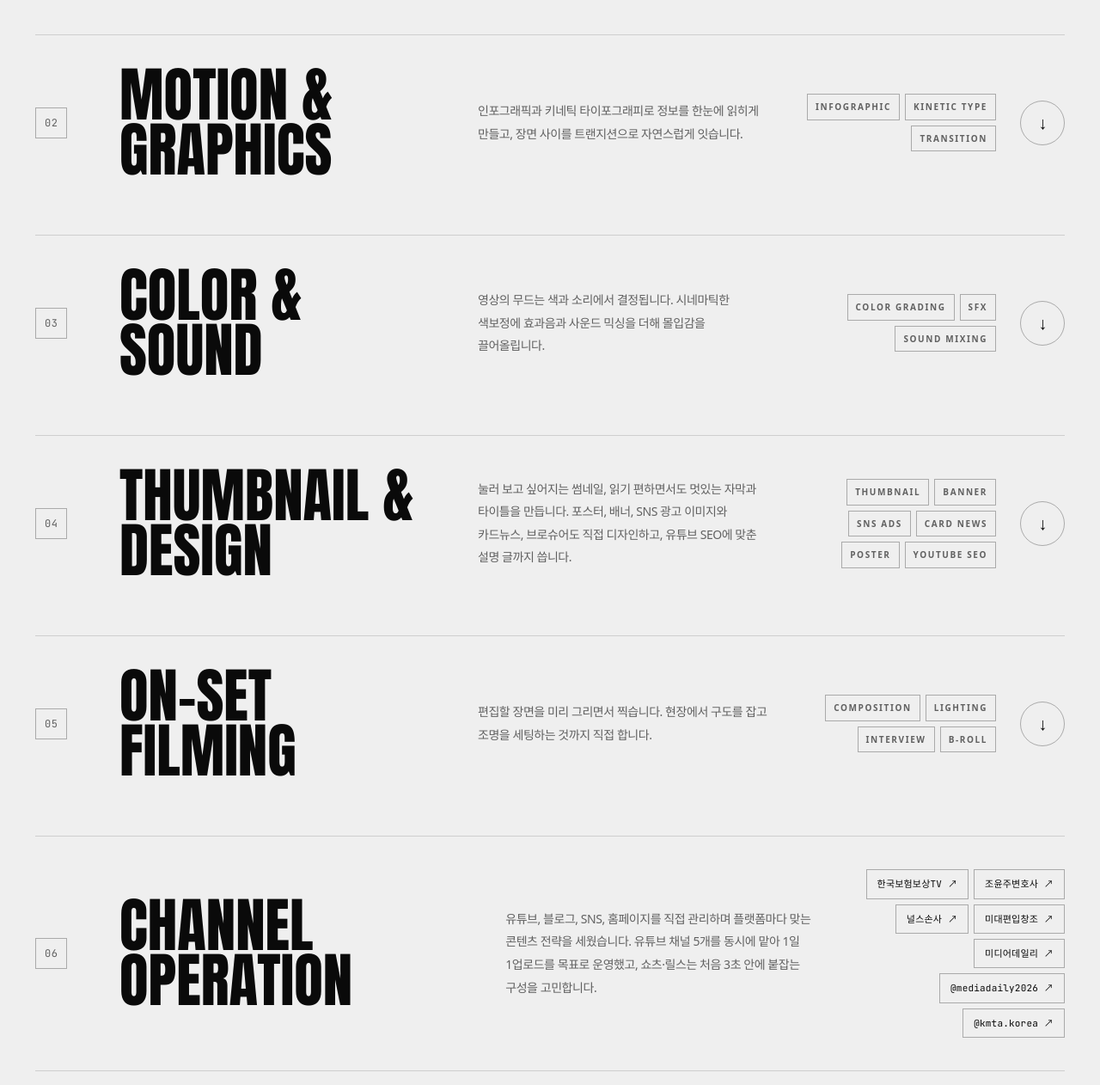
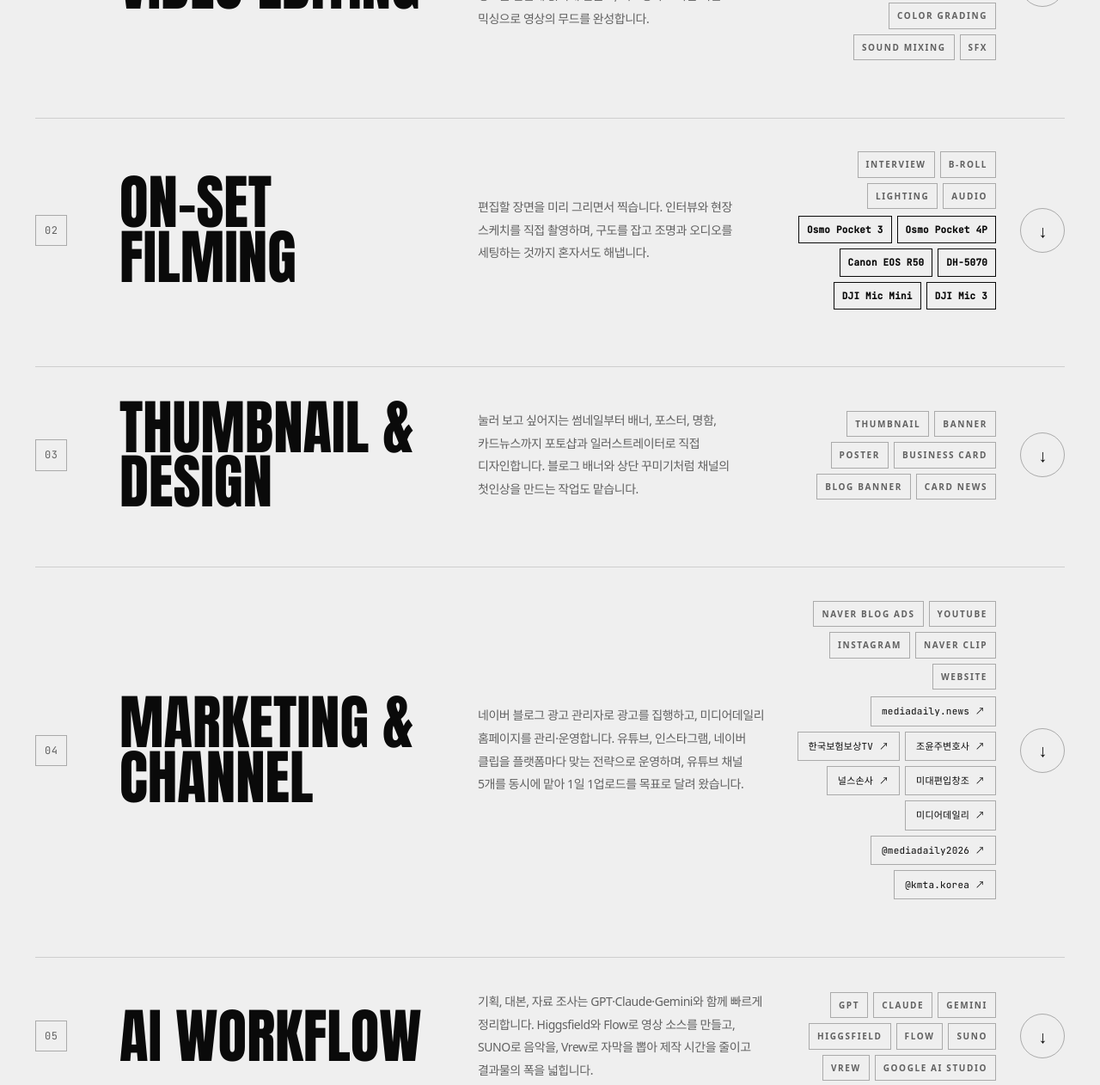
Before and after one commit to rlagyals970201-ui/rlagyals970201-ui.github.io, a plain HTML site: page index.html in a window 1280 px wide. Shown: the part 4517-5779 px from the top of the page at 86% size. Drawn offline with Linux system fonts and the light colour scheme; a web font is replaced by a local one.

Commit message:
Restructure capabilities: editing, filming gear, design, marketing, AI
Co-Authored-By: Claude Opus 5.5 <noreply@anthropic.com>

```diff
--- a/css/style.css
+++ b/css/style.css
@@ -513,6 +513,9 @@ h1, h2, h3, p, dl, dd, figure { margin: 0; }
 .tags--links a { display: block; padding: 6px 12px; font-family: var(--mono); font-size: 11px; font-weight: 400; }
 .tags--links li:hover { background: var(--red); border-color: var(--red); }
 
+.cap__tagset { display: flex; flex-direction: column; align-items: flex-end; gap: 8px; }
+.tags--gear li { font-family: var(--mono); font-size: 11px; text-transform: none; letter-spacing: .02em; color: var(--ink); border-color: var(--ink); }
+
 /* Tools */
 .tools { margin-top: var(--sec-y); }
 .tools__head {
@@ -834,7 +837,8 @@ body.is-locked { overflow: hidden; }
 /* ---------------- RESPONSIVE ---------------- */
 @media (max-width: 1024px) {
   .cap__item { grid-template-columns: 60px 1fr; }
-  .cap__item p, .cap__item .tags { grid-column: 2; }
+  .cap__item p, .cap__item .tags, .cap__tagset { grid-column: 2; }
+  .cap__tagset { align-items: flex-start; }
   .tags { justify-content: flex-start; }
   .tools__grid { grid-template-columns: repeat(3, 1fr); }
   .tool:nth-child(4) { border-left: 1px solid var(--hair); }
@@ -877,7 +881,7 @@ body.is-locked { overflow: hidden; }
   .cursor { display: none; }
 
   .cap__item { grid-template-columns: 1fr; gap: 14px; }
-  .cap__item p, .cap__item .tags { grid-column: auto; }
+  .cap__item p, .cap__item .tags, .cap__tagset { grid-column: auto; }
 
   .tools__grid { grid-template-columns: repeat(2, 1fr); }
   .tool, .tool:first-child, .tool:nth-child(4) { border-left: 0; min-height: 180px; }
--- a/index.html
+++ b/index.html
@@ -14,7 +14,7 @@
   <link rel="preconnect" href="https://fonts.gstatic.com" crossorigin>
   <link href="https://fonts.googleapis.com/css2?family=Anton&family=Caveat:wght@600;700&family=JetBrains+Mono:wght@400;500&display=swap" rel="stylesheet">
   <link rel="stylesheet" href="https://cdn.jsdelivr.net/gh/orioncactus/pretendard@v1.3.9/dist/web/static/pretendard.min.css">
-  <link rel="stylesheet" href="css/style.css?v=20261120e">
+  <link rel="stylesheet" href="css/style.css?v=20261120g">
 </head>
 <body>
 
@@ -179,56 +179,57 @@
         <li class="cap__item has-gal" data-reveal data-cap="01">
           <span class="cap__trk">01</span>
           <h3>Video Editing</h3>
-          <p>유튜브 예능, 인터뷰, 브랜드 필름처럼 장르마다 맞는 리듬이 다릅니다. 그 리듬에 맞춰 컷을 자르고, 이야기가 끝까지 붙잡히도록 구성합니다.</p>
-          <ul class="tags"><li>Cut &amp; Pacing</li><li>Storytelling</li><li>Interview</li><li>Brand Film</li></ul>
+          <p>인터뷰, 브랜드 필름, 유튜브 롱폼과 숏폼까지 장르에 맞는 리듬으로 컷을 자릅니다. 모션그래픽과 키네틱 타이포로 정보를 한눈에 읽히게 만들고, 색보정과 효과음·사운드 믹싱으로 영상의 무드를 완성합니다.</p>
+          <ul class="tags"><li>Cut &amp; Pacing</li><li>Motion Graphics</li><li>Kinetic Type</li><li>Color Grading</li><li>Sound Mixing</li><li>SFX</li></ul>
           <button type="button" class="cap__toggle" aria-expanded="false" aria-controls="capGal01" aria-label="01 작업 이미지 펼치기"><span aria-hidden="true">↓</span></button>
           <div class="cap__gal" id="capGal01" aria-hidden="true"></div>
         </li>
         <li class="cap__item has-gal" data-reveal data-cap="02">
           <span class="cap__trk">02</span>
-          <h3>Motion &amp; Graphics</h3>
-          <p>인포그래픽과 키네틱 타이포그래피로 정보를 한눈에 읽히게 만들고, 장면 사이를 트랜지션으로 자연스럽게 잇습니다.</p>
-          <ul class="tags"><li>Infographic</li><li>Kinetic Type</li><li>Transition</li></ul>
+          <h3>On-Set Filming</h3>
+          <p>편집할 장면을 미리 그리면서 찍습니다. 인터뷰와 현장 스케치를 직접 촬영하며, 구도를 잡고 조명과 오디오를 세팅하는 것까지 혼자서도 해냅니다.</p>
+          <div class="cap__tagset">
+            <ul class="tags"><li>Interview</li><li>B-roll</li><li>Lighting</li><li>Audio</li></ul>
+            <ul class="tags tags--gear"><li>Osmo Pocket 3</li><li>Osmo Pocket 4P</li><li>Canon EOS R50</li><li>DH-5070</li><li>DJI Mic Mini</li><li>DJI Mic 3</li></ul>
+          </div>
           <button type="button" class="cap__toggle" aria-expanded="false" aria-controls="capGal02" aria-label="02 작업 이미지 펼치기"><span aria-hidden="true">↓</span></button>
           <div class="cap__gal" id="capGal02" aria-hidden="true"></div>
         </li>
         <li class="cap__item has-gal" data-reveal data-cap="03">
           <span class="cap__trk">03</span>
-          <h3>Color &amp; Sound</h3>
-          <p>영상의 무드는 색과 소리에서 결정됩니다. 시네마틱한 색보정에 효과음과 사운드 믹싱을 더해 몰입감을 끌어올립니다.</p>
-          <ul class="tags"><li>Color Grading</li><li>SFX</li><li>Sound Mixing</li></ul>
+          <h3>Thumbnail &amp; Design</h3>
+          <p>눌러 보고 싶어지는 썸네일부터 배너, 포스터, 명함, 카드뉴스까지 포토샵과 일러스트레이터로 직접 디자인합니다. 블로그 배너와 상단 꾸미기처럼 채널의 첫인상을 만드는 작업도 맡습니다.</p>
+          <ul class="tags"><li>Thumbnail</li><li>Banner</li><li>Poster</li><li>Business Card</li><li>Blog Banner</li><li>Card News</li></ul>
           <button type="button" class="cap__toggle" aria-expanded="false" aria-controls="capGal03" aria-label="03 작업 이미지 펼치기"><span aria-hidden="true">↓</span></button>
           <div class="cap__gal" id="capGal03" aria-hidden="true"></div>
         </li>
         <li class="cap__item has-gal" data-reveal data-cap="04">
           <span class="cap__trk">04</span>
-          <h3>Thumbnail &amp; Design</h3>
-          <p>눌러 보고 싶어지는 썸네일, 읽기 편하면서도 멋있는 자막과 타이틀을 만듭니다. 포스터, 배너, SNS 광고 이미지와 카드뉴스, 브로슈어도 직접 디자인하고, 유튜브 SEO에 맞춘 설명 글까지 씁니다.</p>
-          <ul class="tags"><li>Thumbnail</li><li>Banner</li><li>SNS Ads</li><li>Card News</li><li>Poster</li><li>YouTube SEO</li></ul>
+          <h3>Marketing &amp; Channel</h3>
+          <p>네이버 블로그 광고 관리자로 광고를 집행하고, 미디어데일리 홈페이지를 관리·운영합니다. 유튜브, 인스타그램, 네이버 클립을 플랫폼마다 맞는 전략으로 운영하며, 유튜브 채널 5개를 동시에 맡아 1일 1업로드를 목표로 달려 왔습니다.</p>
+          <div class="cap__tagset">
+            <ul class="tags"><li>Naver Blog Ads</li><li>YouTube</li><li>Instagram</li><li>Naver Clip</li><li>Website</li></ul>
+            <ul class="tags tags--links">
+              <li><a href="https://mediadaily.news/" target="_blank" rel="noopener">mediadaily.news ↗</a></li>
+              <li><a href="https://www.youtube.com/@KIC_TV" target="_blank" rel="noopener">한국보험보상TV ↗</a></li>
+              <li><a href="https://www.youtube.com/@%EC%9D%BC%EC%83%81%EC%86%8D%EB%B3%80%ED%98%B8%EC%82%AC%EC%A1%B0%EC%9C%A4%EC%A3%BC%EB%B3%80" target="_blank" rel="noopener">조윤주변호사 ↗</a></li>
+              <li><a href="https://www.youtube.com/@%EB%84%90%EC%8A%A4%EC%86%90%EC%82%AC" target="_blank" rel="noopener">널스손사 ↗</a></li>
+              <li><a href="https://www.youtube.com/@%EB%AF%B8%EB%8C%80%ED%8E%B8%EC%9E%85%EC%B0%BD%EC%A1%B0" target="_blank" rel="noopener">미대편입창조 ↗</a></li>
+              <li><a href="https://www.youtube.com/@mediadaily_insite" target="_blank" rel="noopener">미디어데일리 ↗</a></li>
+              <li><a href="https://www.instagram.com/mediadaily2026/" target="_blank" rel="noopener">@mediadaily2026 ↗</a></li>
+              <li><a href="https://www.instagram.com/kmta.korea/" target="_blank" rel="noopener">@kmta.korea ↗</a></li>
+            </ul>
+          </div>
           <button type="button" class="cap__toggle" aria-expanded="false" aria-controls="capGal04" aria-label="04 작업 이미지 펼치기"><span aria-hidden="true">↓</span></button>
           <div class="cap__gal" id="capGal04" aria-hidden="true"></div>
         </li>
         <li class="cap__item has-gal" data-reveal data-cap="05">
           <span class="cap__trk">05</span>
-          <h3>On-Set Filming</h3>
-          <p>편집할 장면을 미리 그리면서 찍습니다. 현장에서 구도를 잡고 조명을 세팅하는 것까지 직접 합니다.</p>
-          <ul class="tags"><li>Composition</li><li>Lighting</li><li>Interview</li><li>B-roll</li></ul>
+          <h3>AI Workflow</h3>
+          <p>기획, 대본, 자료 조사는 GPT·Claude·Gemini와 함께 빠르게 정리합니다. Higgsfield와 Flow로 영상 소스를 만들고, SUNO로 음악을, Vrew로 자막을 뽑아 제작 시간을 줄이고 결과물의 폭을 넓힙니다.</p>
+          <ul class="tags"><li>GPT</li><li>Claude</li><li>Gemini</li><li>Higgsfield</li><li>Flow</li><li>SUNO</li><li>Vrew</li><li>Google AI Studio</li></ul>
           <button type="button" class="cap__toggle" aria-expanded="false" aria-controls="capGal05" aria-label="05 작업 이미지 펼치기"><span aria-hidden="true">↓</span></button>
           <div class="cap__gal" id="capGal05" aria-hidden="true"></div>
-        </li>
-        <li class="cap__item" data-reveal>
-          <span class="cap__trk">06</span>
-          <h3>Channel Operation</h3>
-          <p>유튜브, 블로그, SNS, 홈페이지를 직접 관리하며 플랫폼마다 맞는 콘텐츠 전략을 세웠습니다. 유튜브 채널 5개를 동시에 맡아 1일 1업로드를 목표로 운영했고, 쇼츠·릴스는 처음 3초 안에 붙잡는 구성을 고민합니다.</p>
-          <ul class="tags tags--links">
-            <li><a href="https://www.youtube.com/@KIC_TV" target="_blank" rel="noopener">한국보험보상TV ↗</a></li>
-            <li><a href="https://www.youtube.com/@%EC%9D%BC%EC%83%81%EC%86%8D%EB%B3%80%ED%98%B8%EC%82%AC%EC%A1%B0%EC%9C%A4%EC%A3%BC%EB%B3%80" target="_blank" rel="noopener">조윤주변호사 ↗</a></li>
-            <li><a href="https://www.youtube.com/@%EB%84%90%EC%8A%A4%EC%86%90%EC%82%AC" target="_blank" rel="noopener">널스손사 ↗</a></li>
-            <li><a href="https://www.youtube.com/@%EB%AF%B8%EB%8C%80%ED%8E%B8%EC%9E%85%EC%B0%BD%EC%A1%B0" target="_blank" rel="noopener">미대편입창조 ↗</a></li>
-            <li><a href="https://www.youtube.com/@mediadaily_insite" target="_blank" rel="noopener">미디어데일리 ↗</a></li>
-            <li><a href="https://www.instagram.com/mediadaily2026/" target="_blank" rel="noopener">@mediadaily2026 ↗</a></li>
-            <li><a href="https://www.instagram.com/kmta.korea/" target="_blank" rel="noopener">@kmta.korea ↗</a></li>
-          </ul>
         </li>
       </ol>
 
@@ -405,9 +406,9 @@
     </div>
   </div>
 
-  <script src="js/works.js?v=20261120e"></script>
-  <script src="js/capabilities.js?v=20261120e"></script>
-  <script src="js/extras.js?v=20261120e"></script>
-  <script src="js/main.js?v=20261120f"></script>
+  <script src="js/works.js?v=20261120g"></script>
+  <script src="js/capabilities.js?v=20261120g"></script>
+  <script src="js/extras.js?v=20261120g"></script>
+  <script src="js/main.js?v=20261120g"></script>
 </body>
 </html>
--- a/js/capabilities.js
+++ b/js/capabilities.js
@@ -8,15 +8,15 @@
    ===================================================== */
 
 window.CAP_IMAGES = {
-  "01": [   // Video Editing
+  "01": [   // Video Editing (편집·모션·컬러·사운드)
     // "assets/img/cap/01-1.jpg",
   ],
-  "02": [   // Motion & Graphics
+  "02": [   // On-Set Filming (촬영)
   ],
-  "03": [   // Color & Sound
+  "03": [   // Thumbnail & Design (디자인)
   ],
-  "04": [   // Thumbnail & Design
+  "04": [   // Marketing & Channel (마케팅·채널 운영)
   ],
-  "05": [   // On-Set Filming
+  "05": [   // AI Workflow
   ]
 };
```
